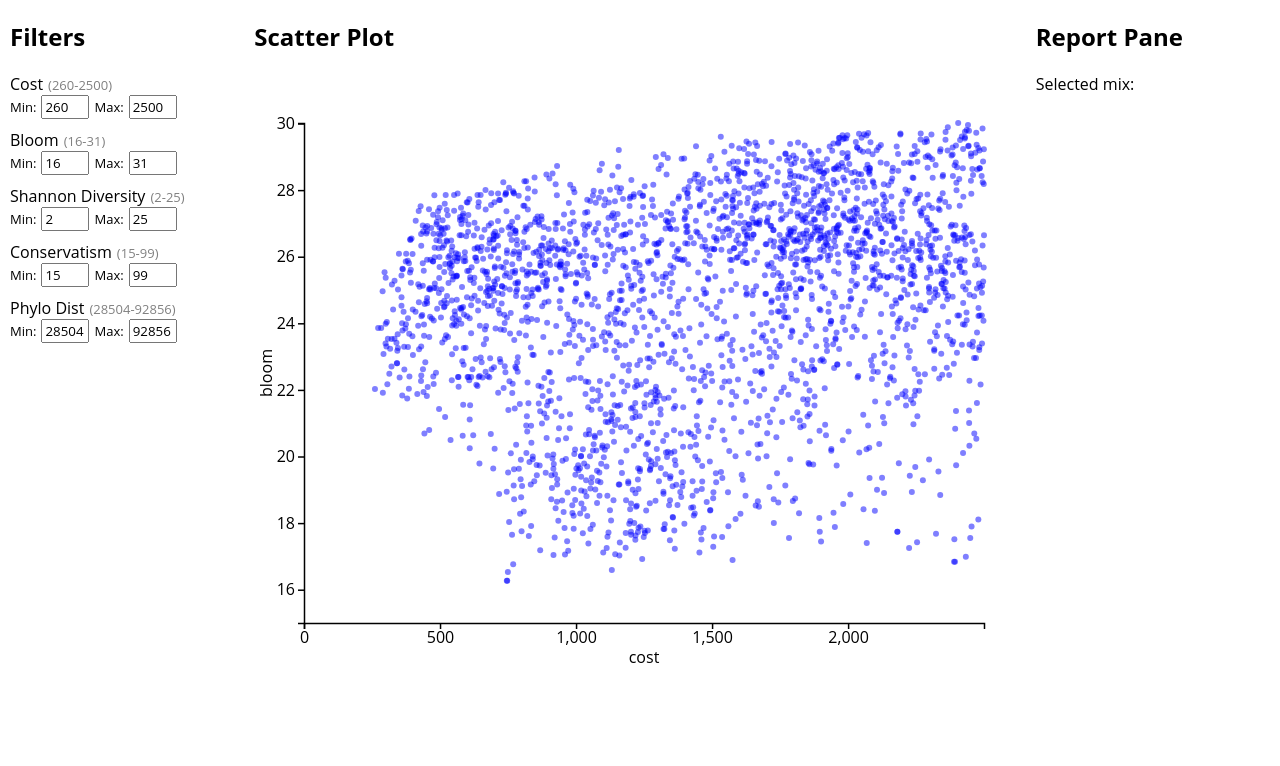
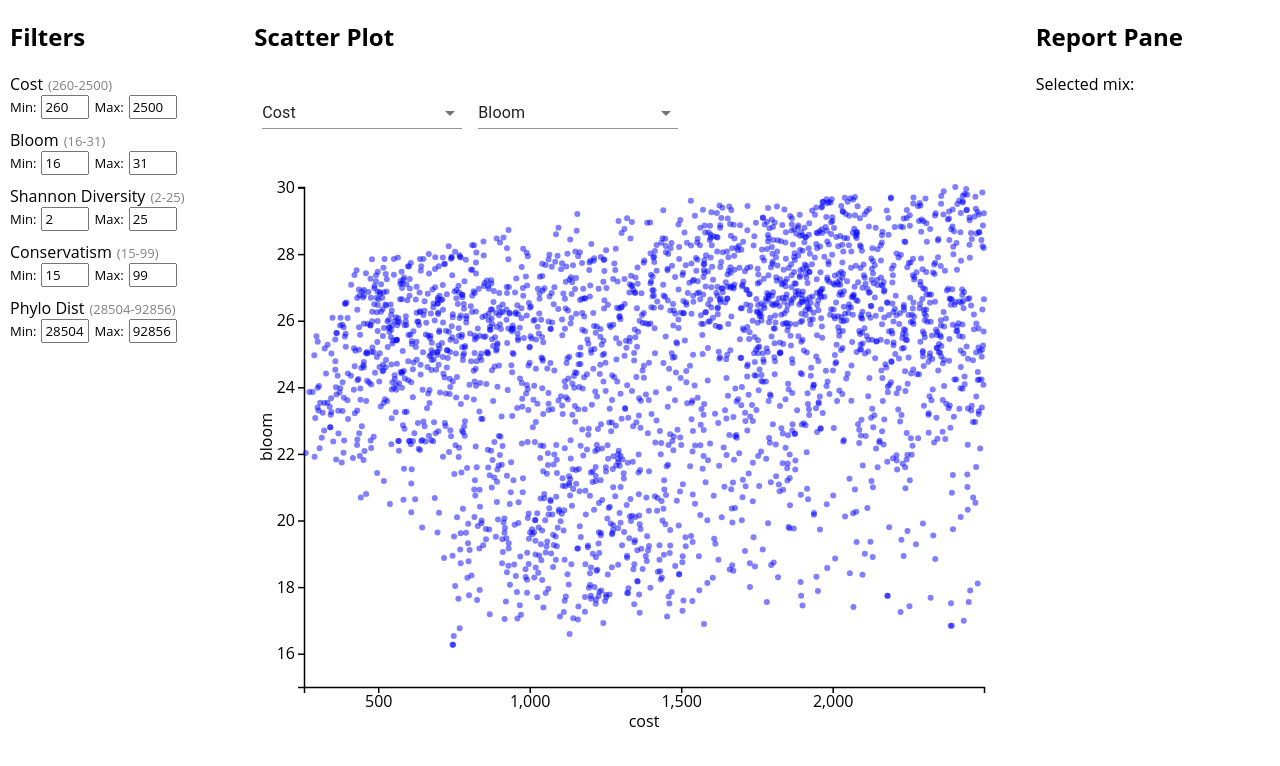
Before and after one commit to phawthorne/ComputationalSeedMixDesign, a React (Create React App) app: page / in a window 1280 px wide. Shown: the top 766 px of the page. Built offline with nearby package versions, Linux system fonts and the light colour scheme.

Commit message:
add axis selection controls

```diff
--- a/src/OptimBrowser/OptimBrowser.jsx
+++ b/src/OptimBrowser/OptimBrowser.jsx
@@ -1,5 +1,10 @@
 import React, { useState, useEffect, useRef } from 'react';
-import * as d3 from 'd3';
+import { makeStyles } from '@material-ui/core/styles';
+import InputLabel from '@material-ui/core/InputLabel';
+import MenuItem from '@material-ui/core/MenuItem';
+import FormHelperText from '@material-ui/core/FormHelperText';
+import FormControl from '@material-ui/core/FormControl';
+import Select from '@material-ui/core/Select';import * as d3 from 'd3';
 import './OptimBrowser.css';
 
 
@@ -11,6 +16,7 @@ const OptimBrowser = ({ panedata, setpane }) => {
 
   const [canvas, setCanvas] = useState(null);
   const [optimData, setOptimData] = useState(null);
+  const [plotData, setPlotData] = useState(null);
   const [selectedMix, setSelectedMix] = useState(null);
   const [xAxisObjective, setXAxisObjective] = useState("cost");
   const [yAxisObjective, setYAxisObjective] = useState("bloom");
@@ -48,11 +54,13 @@ const OptimBrowser = ({ panedata, setpane }) => {
       .scale(xScale)
       .ticks(4);
     canvas.append("g")
+      .attr("id", "x-axis")
       .attr("transform", `translate(0, ${figH - margin.bottom})`)
       .call(xAxis)
       .attr("stroke-width", 1.5)
       .attr("font-size", "12pt");
     canvas.append("text")
+      .attr("id", "x-axis-label")
       .attr("transform", `translate(${figW/2}, ${figH - margin.bottom + 40})`)
       .style("text-anchor", "middle")
       .text(xAxisObjective);
@@ -66,15 +74,18 @@ const OptimBrowser = ({ panedata, setpane }) => {
       .scale(yScale)
       .ticks(5);
     canvas.append("g")
+      .attr("id", "y-axis")
       .attr("transform", `translate(${margin.left}, 0)`)
       .call(yAxis)
       .attr("stroke-width", 1.5)
       .attr("font-size", "12pt");
     canvas.append("text")
+      .attr("id", "y-axis-label")
       .attr("transform", `translate(18, ${figH/2}) rotate(-90)`)
       .style("text-anchor", "middle")
       .text(yAxisObjective);
-  }, [canvas, optimData, xAxisObjective, yAxisObjective])
+  }, [canvas, optimData])
+  // }, [canvas, optimData, xAxisObjective, yAxisObjective])
 
   /** Load static data */
   useEffect(() => {
@@ -143,22 +154,41 @@ const OptimBrowser = ({ panedata, setpane }) => {
   useEffect(() => {
     if (canvas === null || optimData === null){ return }
     updatePlot();
-  }, [canvas, optimData, costFilter, bloomFilter, shannonFilter, consFilter, phyloDistFilter])
+  }, [canvas, optimData, costFilter, bloomFilter, shannonFilter, consFilter, phyloDistFilter, xAxisObjective, yAxisObjective])
 
   function updatePlot() {
     var selectedPointID = selectedMix; // This is awkward - need to track
 
     /** Axes */
-    const xmin = 0;
-    const xmax = d3.max(optimData, d=>+d.cost);
+    const xmin = Math.floor(0.98 * d3.min(optimData, d=>+d[xAxisObjective]));
+    const xmax = d3.max(optimData, d=>+d[xAxisObjective]);
     const xScale = d3.scaleLinear()
       .domain([xmin, xmax])
       .range([margin.left, figW - margin.right]);
-    const ymin = 15;
-    const ymax = d3.max(optimData, d=>+d.bloom);
+    const xAxis = d3.axisBottom()
+      .scale(xScale)
+      .ticks(5);
+    canvas.select("g#x-axis")
+      .call(xAxis)
+      .attr("stroke-width", 1.5)
+      .attr("font-size", "12pt");
+    canvas.select("text#x-axis-label")
+      .text(xAxisObjective);
+
+    const ymin = Math.floor(0.98 * d3.min(optimData, d=>+d[yAxisObjective]));
+    const ymax = d3.max(optimData, d=>+d[yAxisObjective]);
     const yScale = d3.scaleLinear()
       .domain([ymin, ymax])
       .range([figH-margin.bottom, margin.top]);
+    const yAxis = d3.axisLeft()
+      .scale(yScale)
+      .ticks(5);
+    canvas.select("g#y-axis")
+      .call(yAxis)
+      .attr("stroke-width", 1.5)
+      .attr("font-size", "12pt");
+    canvas.select("text#y-axis-label")
+      .text(yAxisObjective);
 
     function pointColor(pt) {
       if (pt.indiv === selectedPointID) { return "red" }
@@ -181,7 +211,7 @@ const OptimBrowser = ({ panedata, setpane }) => {
     }
 
     const t = d3.transition()
-      .duration(100);
+      .duration(500);
     canvas.selectAll("circle")
       .data(optimData)
       .join(
@@ -215,6 +245,8 @@ const OptimBrowser = ({ panedata, setpane }) => {
               .attr("id", "selected-point");
           }),
         update => update.transition(t)
+          .attr("cx", d => xScale(+d[xAxisObjective]))
+          .attr("cy", d => yScale(+d[yAxisObjective]))
           .attr("fill", d => pointColor(d))
           .attr("opacity", d => pointOpacity(d)),
         exit => exit.remove()
@@ -237,6 +269,16 @@ const OptimBrowser = ({ panedata, setpane }) => {
 
     <div id="ob-plot-pane">
       <h2>Scatter Plot</h2>
+      {/*
+        const [xAxisObjective, setXAxisObjective] = useState("cost");
+        const [yAxisObjective, setYAxisObjective] = useState("bloom");
+      */}
+      <AxisControl
+        xAxis={xAxisObjective}
+        setXAxis={setXAxisObjective}
+        yAxis={yAxisObjective}
+        setYAxis={setYAxisObjective}
+      />
       <div id="plot-pane"></div>
     </div>
 
@@ -245,6 +287,49 @@ const OptimBrowser = ({ panedata, setpane }) => {
   )
 }
 
+
+const AxisControl = ({xAxis, setXAxis, yAxis, setYAxis}) => {
+
+  return (
+    <div id="axis-control">
+      <AxisSelect value={xAxis} updater={setXAxis} />
+      <AxisSelect value={yAxis} updater={setYAxis} />
+    </div>
+  )
+}
+
+
+const useStyles = makeStyles((theme) => ({
+  formControl: {
+    margin: theme.spacing(1),
+    minWidth: 200,
+  },
+  selectEmpty: {
+    marginTop: theme.spacing(2),
+  },
+}));
+
+const AxisSelect = ({label, value, updater}) => {
+  const classes = useStyles();
+  return (
+    <FormControl className={classes.formControl}>
+      <InputLabel >{label}</InputLabel>
+      <Select
+        labelId="demo-simple-select-label"
+        id="demo-simple-select"
+        value={value}
+        onChange={e=>updater(e.target.value)}>
+
+        <MenuItem value={"bloom"}>Bloom</MenuItem>
+        <MenuItem value={"cost"}>Cost</MenuItem>
+        <MenuItem value={"shannon"}>Shannon diversity</MenuItem>
+        <MenuItem value={"consval"}>Conservatism</MenuItem>
+        <MenuItem value={"phylo_dist"}>Phylogenetic distance</MenuItem>
+
+      </Select>
+    </FormControl>
+  )
+}
 
 
 const Slider = ({name, range, update}) => {
```
